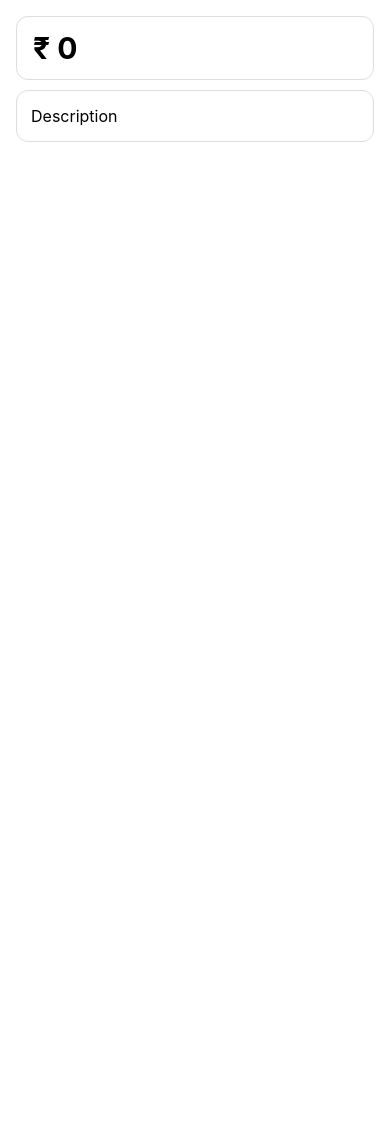
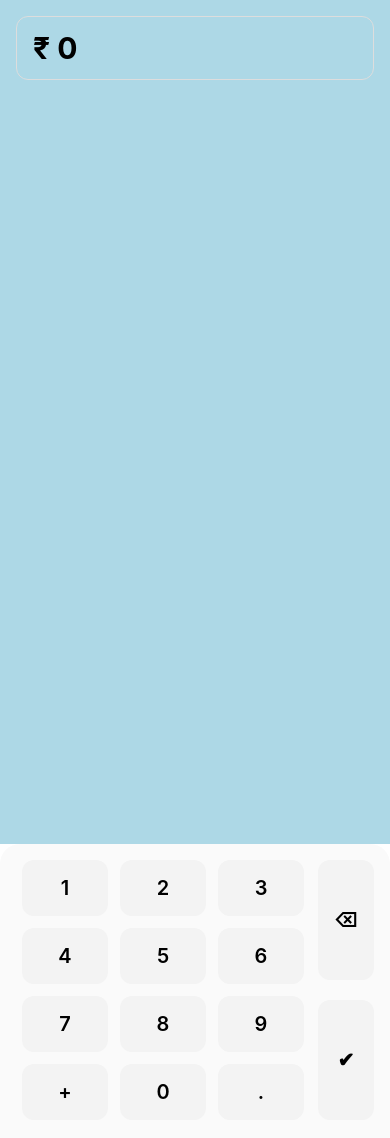
Before and after one commit to balachandarg-tw/custom-keyboard, a React Native app: screen / in a window 390 px wide. Shown: the top 1138 px of the page. Built offline with nearby package versions, Linux system fonts and the light colour scheme.

Commit message:
Refactored Custom Keyboard implementation

```diff
--- a/App.tsx
+++ b/App.tsx
@@ -10,7 +10,7 @@ import {
   SafeAreaProvider,
   useSafeAreaInsets,
 } from 'react-native-safe-area-context';
-import AmountInputScreen from "./src/js/AmountInputScreen.js";
+import AmountInputScreen from "./src/own/AmountInputScreen.js";
 
 function App() {
   const isDarkMode = useColorScheme() === 'dark';
--- a/src/js/AmountInputScreen.js
+++ b/src/js/AmountInputScreen.js
@@ -1,226 +1,210 @@
-import React, { useState, useRef, useEffect } from 'react';
-import {
-    View,
-    Text,
-    TextInput,
-    TouchableOpacity,
-    StyleSheet,
-    Animated,
-    Dimensions,
-    Pressable,
-} from 'react-native';
-
-const { height } = Dimensions.get('window');
-
-const MAIN_KEYS = [
-    ['1', '2', '3'],
-    ['4', '5', '6'],
-    ['7', '8', '9'],
-    ['+', '0', '.'],
-];
-
-export default function AmountInputScreen() {
-    const [expression, setExpression] = useState('');
-    const [amount, setAmount] = useState('0');
-    const [showKeyboard, setShowKeyboard] = useState(false);
-
-    const slideAnim = useRef(new Animated.Value(height)).current;
-
-    /* ---------------- Helpers ---------------- */
-    const getDecimalCount = (num) => {
-        const parts = num.split('.');
-        return parts[1] ? parts[1].length : 0;
-    };
-
-    const calculateAmount = (exp) => {
-        if (!exp) return '0';
-
-        // Remove trailing ".+" or "+"
-        let normalized = exp.replace(/\.\+$/, '');
-        if (normalized.endsWith('+')) normalized = normalized.slice(0, -1);
-
-        if (!normalized) return '0';
-
-        if (!normalized.includes('+')) return normalized;
-
-        return normalized
-            .split('+')
-            .filter(Boolean)
-            .reduce((sum, val) => sum + parseFloat(val), 0)
-            .toString();
-    };
-
-    /* ---------------- Keyboard Handling ---------------- */
-    const handleKeyPress = (key) => {
-        const lastChar = expression.slice(-1);
-        const parts = expression.split('+');
-        const currentPart = parts[parts.length - 1];
-
-        // Backspace
-        if (key === '⌫') {
-            const updated = expression.slice(0, -1);
-            setExpression(updated);
-            setAmount(calculateAmount(updated));
-            return;
-        }
-
-        // Tick closes keyboard
-        if (key === '✔') {
-            setShowKeyboard(false);
-            return;
-        }
-
-        // Prevent starting with . or +
-        if (!expression && (key === '.' || key === '+')) return;
-
-        // PLUS rules
-        if (key === '+') {
-            if (lastChar === '+' || lastChar === '.') return;
-        }
-
-        // DOT rules
-        if (key === '.') {
-            if (lastChar === '+') return; // no dot after +
-            if (currentPart.includes('.')) return; // no consecutive dot
-            if (currentPart === '0') return; // block 0.
-            if (!/\d/.test(lastChar)) return; // must have a number before dot
-        }
-
-        // Decimal precision (only digits)
-        if (/\d/.test(key) && currentPart.includes('.')) {
-            if (getDecimalCount(currentPart) >= 2) return;
-        }
-
-        const updated = expression + key;
-        setExpression(updated);
-        setAmount(calculateAmount(updated));
-    };
-
-    /* ---------------- Keyboard Animation ---------------- */
-    useEffect(() => {
-        Animated.timing(slideAnim, {
-            toValue: showKeyboard ? 0 : height,
-            duration: 250,
-            useNativeDriver: true,
-        }).start();
-    }, [showKeyboard]);
-
-    /* ---------------- UI ---------------- */
-    return (
-        <View style={styles.container}>
-            <Pressable
-                style={{ flex: 1 }}
-                onPress={() => showKeyboard && setShowKeyboard(false)}
-            >
-                {/* Amount */}
-                <TouchableOpacity onPress={() => setShowKeyboard(true)}>
-                    <View style={styles.amountBox}>
-                        <Text style={styles.amountText}>₹ {amount}</Text>
-                    </View>
-                </TouchableOpacity>
-
-                {/* Description */}
-                <TextInput
-                    style={styles.description}
-                    placeholder="Description"
-                    value={expression}
-                    editable={false}
-                />
-            </Pressable>
-
-            {/* Custom Keyboard */}
-            <Animated.View
-                style={[styles.keyboard, { transform: [{ translateY: slideAnim }] }]}
-            >
-                <View style={{ flexDirection: 'row' }}>
-                    {/* Main keys */}
-                    <View style={{ flex: 1 }}>
-                        {MAIN_KEYS.map((row, rowIndex) => (
-                            <View key={rowIndex} style={styles.row}>
-                                {row.map((key) => (
-                                    <TouchableOpacity
-                                        key={key}
-                                        style={styles.key}
-                                        onPress={() => handleKeyPress(key)}
-                                    >
-                                        <Text style={styles.keyText}>{key}</Text>
-                                    </TouchableOpacity>
-                                ))}
-                            </View>
-                        ))}
-                    </View>
-
-                    {/* Side column */}
-                    <View style={styles.sideColumn}>
-                        <TouchableOpacity
-                            style={styles.sideKey}
-                            onPress={() => handleKeyPress('⌫')}
-                        >
-                            <Text style={styles.keyText}>⌫</Text>
-                        </TouchableOpacity>
-                        <TouchableOpacity
-                            style={styles.sideKey}
-                            onPress={() => handleKeyPress('✔')}
-                        >
-                            <Text style={styles.keyText}>✔</Text>
-                        </TouchableOpacity>
-                    </View>
-                </View>
-            </Animated.View>
-        </View>
-    );
-}
-
-/* ---------------- Styles ---------------- */
-const styles = StyleSheet.create({
-    container: { flex: 1, padding: 16, backgroundColor: '#fff' },
-    amountBox: {
-        height: 64,
-        borderWidth: 1,
-        borderColor: '#ddd',
-        borderRadius: 12,
-        justifyContent: 'center',
-        paddingHorizontal: 16,
-    },
-    amountText: { fontSize: 30, fontWeight: '700' },
-    description: {
-        marginTop: 10,
-        height: 52,
-        borderWidth: 1,
-        borderColor: '#ddd',
-        borderRadius: 12,
-        paddingHorizontal: 14,
-        fontSize: 16,
-    },
-    keyboard: {
-        position: 'absolute',
-        left: 0,
-        right: 0,
-        bottom: 0,
-        padding: 16,
-        backgroundColor: '#fafafa',
-        borderTopLeftRadius: 20,
-        borderTopRightRadius: 20,
-    },
-    row: { flexDirection: 'row', marginBottom: 12 },
-    key: {
-        flex: 1,
-        marginHorizontal: 6,
-        height: 56,
-        backgroundColor: '#f3f3f3',
-        borderRadius: 12,
-        justifyContent: 'center',
-        alignItems: 'center',
-    },
-    keyText: { fontSize: 20, fontWeight: '600' },
-    sideColumn: { justifyContent: 'space-between', marginLeft: 8 },
-    sideKey: {
-        width: 56,
-        height: 120,
-        backgroundColor: '#f3f3f3',
-        borderRadius: 12,
-        justifyContent: 'center',
-        alignItems: 'center',
-        marginBottom: 12,
-    },
-});
+// import React, { useState, useRef, useEffect } from 'react';
+// import {
+//     View,
+//     Text,
+//     TextInput,
+//     TouchableOpacity,
+//     StyleSheet,
+//     Animated,
+//     Pressable,
+// } from 'react-native';
+//
+// const KEYBOARD_HEIGHT = 320;
+//
+// const MAIN_KEYS = [
+//     ['1', '2', '3'],
+//     ['4', '5', '6'],
+//     ['7', '8', '9'],
+//     ['+', '0', '.'],
+// ];
+//
+// export default function AmountInputScreen() {
+//     const [expression, setExpression] = useState('');
+//     const [amount, setAmount] = useState('0');
+//     const [showKeyboard, setShowKeyboard] = useState(false);
+//
+//     const slideAnim = useRef(new Animated.Value(KEYBOARD_HEIGHT)).current;
+//
+//
+//     const getDecimalCount = (num) =>
+//         num.includes('.') ? num.split('.')[1].length : 0;
+//
+//     const calculateAmount = (exp) => {
+//         if (!exp) return '0';
+//
+//         let normalized = exp.replace(/[.+]$/, '');
+//         if (!normalized) return '0';
+//
+//         return normalized
+//             .split('+')
+//             .filter(Boolean)
+//             .reduce((sum, val) => sum + parseFloat(val), 0)
+//             .toString();
+//     };
+//
+//
+//     const handleKeyPress = (key) => {
+//         const lastChar = expression.slice(-1);
+//         const parts = expression.split('+');
+//         const currentPart = parts[parts.length - 1];
+//
+//         if (key === '✔') {
+//             setShowKeyboard(false);
+//             return;
+//         }
+//
+//         if (key === '⌫') {
+//             const updated = expression.slice(0, -1);
+//             setExpression(updated);
+//             setAmount(calculateAmount(updated));
+//             return;
+//         }
+//
+//         if (!expression && (key === '.' || key === '+')) return;
+//
+//         if (key === '+') {
+//             if (lastChar === '+' || lastChar === '.') return;
+//         }
+//
+//         if (key === '.') {
+//             if (lastChar === '+') return;
+//             if (currentPart.includes('.')) return;
+//             if (!/\d/.test(lastChar)) return;
+//         }
+//
+//         if (/\d/.test(key) && currentPart.includes('.')) {
+//             if (getDecimalCount(currentPart) >= 2) return;
+//         }
+//
+//         const updated = expression + key;
+//         setExpression(updated);
+//         setAmount(calculateAmount(updated));
+//     };
+//
+//     useEffect(() => {
+//         Animated.timing(slideAnim, {
+//             toValue: showKeyboard ? 0 : KEYBOARD_HEIGHT,
+//             duration: 220,
+//             useNativeDriver: true,
+//         }).start();
+//     }, [showKeyboard]);
+//
+//     return (
+//         <View style={styles.container}>
+//             {showKeyboard && (
+//                 <Pressable
+//                     style={StyleSheet.absoluteFill}
+//                     onPress={() => setShowKeyboard(false)}
+//                 />
+//             )}
+//
+//             <TouchableOpacity onPress={() => setShowKeyboard(true)}>
+//                 <View style={styles.amountBox}>
+//                     <Text style={styles.amountText}>₹ {amount}</Text>
+//                 </View>
+//             </TouchableOpacity>
+//
+//             <TextInput
+//                 style={styles.description}
+//                 value={expression}
+//                 placeholder="Description"
+//                 editable={false}
+//             />
+//
+//             <Animated.View
+//                 style={[
+//                     styles.keyboard,
+//                     { transform: [{ translateY: slideAnim }] },
+//                 ]}
+//             >
+//                 <View style={{ flexDirection: 'row' }}>
+//                     <View style={{ flex: 1 }}>
+//                         {MAIN_KEYS.map((row, rowIndex) => (
+//                             <View key={rowIndex} style={styles.row}>
+//                                 {row.map((key) => (
+//                                     <TouchableOpacity
+//                                         key={key}
+//                                         style={styles.key}
+//                                         onPress={() => handleKeyPress(key)}
+//                                     >
+//                                         <Text style={styles.keyText}>{key}</Text>
+//                                     </TouchableOpacity>
+//                                 ))}
+//                             </View>
+//                         ))}
+//                     </View>
+//
+//                     <View style={styles.sideColumn}>
+//                         <TouchableOpacity
+//                             style={styles.sideKey}
+//                             onPress={() => handleKeyPress('⌫')}
+//                         >
+//                             <Text style={styles.keyText}>⌫</Text>
+//                         </TouchableOpacity>
+//
+//                         <TouchableOpacity
+//                             style={styles.sideKey}
+//                             onPress={() => handleKeyPress('✔')}
+//                         >
+//                             <Text style={styles.keyText}>✔</Text>
+//                         </TouchableOpacity>
+//                     </View>
+//                 </View>
+//             </Animated.View>
+//         </View>
+//     );
+// }
+//
+// const styles = StyleSheet.create({
+//     container: { flex: 1, padding: 16, backgroundColor: '#fff' },
+//     amountBox: {
+//         height: 64,
+//         borderWidth: 1,
+//         borderColor: '#ddd',
+//         borderRadius: 12,
+//         justifyContent: 'center',
+//         paddingHorizontal: 16,
+//     },
+//     amountText: { fontSize: 30, fontWeight: '700' },
+//     description: {
+//         marginTop: 10,
+//         height: 52,
+//         borderWidth: 1,
+//         borderColor: '#ddd',
+//         borderRadius: 12,
+//         paddingHorizontal: 14,
+//         fontSize: 16,
+//     },
+//     keyboard: {
+//         position: 'absolute',
+//         left: 0,
+//         right: 0,
+//         bottom: 0,
+//         height: KEYBOARD_HEIGHT,
+//         padding: 16,
+//         backgroundColor: '#fafafa',
+//         borderTopLeftRadius: 20,
+//         borderTopRightRadius: 20,
+//     },
+//     row: { flexDirection: 'row', marginBottom: 12 },
+//     key: {
+//         flex: 1,
+//         marginHorizontal: 6,
+//         height: 56,
+//         backgroundColor: '#f3f3f3',
+//         borderRadius: 12,
+//         justifyContent: 'center',
+//         alignItems: 'center',
+//     },
+//     keyText: { fontSize: 20, fontWeight: '600' },
+//     sideColumn: { justifyContent: 'space-between', marginLeft: 8 },
+//     sideKey: {
+//         width: 56,
+//         height: 120,
+//         backgroundColor: '#f3f3f3',
+//         borderRadius: 12,
+//         justifyContent: 'center',
+//         alignItems: 'center',
+//         marginBottom: 12,
+//     },
+// });
--- /dev/null
+++ b/src/own/AmountInputScreen.js
@@ -0,0 +1,50 @@
+import React from 'react';
+import { View, Text, TouchableOpacity, StyleSheet, Pressable } from 'react-native';
+import CustomKeyboard from "./CustomKeyboard";
+import { useKeyboardLogic } from "./useCustomKeyboardLogic";
+
+export default function AmountInputScreen() {
+    const {
+        expression,
+        amount,
+        showKeyboard,
+        setShowKeyboard,
+        slideAnim,
+        handleKeyPress,
+        showExpression
+    } = useKeyboardLogic();
+
+    return (
+        <View style={styles.container}>
+            {showKeyboard && (
+                <Pressable
+                    style={StyleSheet.absoluteFill}
+                    onPress={() => setShowKeyboard(false)}
+                />
+            )}
+
+            <TouchableOpacity onPress={() => setShowKeyboard(true)}>
+                <View style={styles.amountBox}>
+                    <Text style={styles.amountText}>₹ {amount}</Text>
+                </View>
+            </TouchableOpacity>
+
+            {showExpression && <Text style={styles.expression}>{expression}</Text>}
+
+            <CustomKeyboard
+                slideAnim={slideAnim}
+                onKeyPress={handleKeyPress}
+            />
+        </View>
+    );
+}
+
+const styles = StyleSheet.create({
+    container: { flex: 1, padding: 16, backgroundColor: '#ADD8E6' },
+    amountBox: {
+        height: 64, borderWidth: 1, borderColor: '#ddd',
+        borderRadius: 12, justifyContent: 'center', paddingHorizontal: 16,
+    },
+    amountText: { fontSize: 30, fontWeight: '700' },
+    expression: { fontSize: 24, color: 'gray', marginBottom: 20 },
+});
--- /dev/null
+++ b/src/own/CustomKeyboard.js
@@ -0,0 +1,86 @@
+import React from 'react';
+import { View, Text, TouchableOpacity, Animated, StyleSheet } from 'react-native';
+
+export const KEYBOARD_HEIGHT = 320;
+
+const INPUT_KEYS = [
+    ['1', '2', '3'],
+    ['4', '5', '6'],
+    ['7', '8', '9'],
+    ['+', '0', '.'],
+];
+
+const CustomKeyboard = ({ slideAnim, onKeyPress }) => {
+    return (
+        <Animated.View
+            style={[
+                styles.keyboard,
+                { transform: [{ translateY: slideAnim }] },
+            ]}
+        >
+            <View style={{ flexDirection: 'row' }}>
+                <View style={{ flex: 1 }}>
+                    {INPUT_KEYS.map((row, rowIndex) => (
+                        <View key={rowIndex} style={styles.keyRow}>
+                            {row.map((key) => (
+                                <TouchableOpacity
+                                    key={key}
+                                    style={styles.key}
+                                    onPress={() => onKeyPress(key)}
+                                >
+                                    <Text style={styles.keyText}>{key}</Text>
+                                </TouchableOpacity>
+                            ))}
+                        </View>
+                    ))}
+                </View>
+
+                <View style={styles.sideColumn}>
+                    <TouchableOpacity style={styles.sideKey} onPress={() => onKeyPress('⌫')}>
+                        <Text style={styles.keyText}>⌫</Text>
+                    </TouchableOpacity>
+                    <TouchableOpacity style={[styles.sideKey, styles.doneKey]} onPress={() => onKeyPress('✔')}>
+                        <Text style={styles.keyText}>✔</Text>
+                    </TouchableOpacity>
+                </View>
+            </View>
+        </Animated.View>
+    );
+};
+
+const styles = StyleSheet.create({
+    keyboard: {
+        position: 'absolute',
+        left: 0,
+        right: 0,
+        bottom: 0,
+        height: KEYBOARD_HEIGHT,
+        padding: 16,
+        backgroundColor: '#fafafa',
+        borderTopLeftRadius: 20,
+        borderTopRightRadius: 20,
+    },
+    keyRow: {flexDirection: 'row', marginBottom: 12},
+    key: {
+        flex: 1,
+        marginHorizontal: 6,
+        height: 56,
+        backgroundColor: '#f3f3f3',
+        borderRadius: 12,
+        justifyContent: 'center',
+        alignItems: 'center',
+    },
+    keyText: {fontSize: 20, fontWeight: '600'},
+    sideColumn: { justifyContent: 'space-between', marginLeft: 8 },
+    sideKey: {
+        width: 56,
+        height: 120,
+        backgroundColor: '#f3f3f3',
+        borderRadius: 12,
+        justifyContent: 'center',
+        alignItems: 'center',
+        marginBottom: 12,
+    },
+});
+
+export default CustomKeyboard;
--- /dev/null
+++ b/src/own/useCustomKeyboardLogic.js
@@ -0,0 +1,85 @@
+import { useState, useRef, useEffect } from 'react';
+import { Animated } from 'react-native';
+
+export const KEYBOARD_HEIGHT = 320;
+
+export const useKeyboardLogic = () => {
+    const [expression, setExpression] = useState('');
+    const [amount, setAmount] = useState('0');
+    const [showKeyboard, setShowKeyboard] = useState(false);
+
+    const slideAnim = useRef(new Animated.Value(KEYBOARD_HEIGHT)).current;
+
+    const getDecimalCount = (num) =>
+        num.includes('.') ? num.split('.')[1].length : 0;
+
+    const calculateAmount = (exp) => {
+        if (!exp) return '0';
+        let normalized = exp.replace(/[.+]$/, '');
+        if (!normalized) return '0';
+        return normalized
+            .split('+')
+            .filter(Boolean)
+            .reduce((sum, val) => sum + parseFloat(val), 0)
+            .toString();
+    };
+
+    const showExpression = expression.includes('+');
+
+
+    const handleKeyPress = (key) => {
+        const lastChar = expression.slice(-1);
+        const parts = expression.split('+');
+        const currentPart = parts[parts.length - 1];
+
+        if (key === '✔') {
+            setShowKeyboard(false);
+            return;
+        }
+
+        if (key === '⌫') {
+            const updated = expression.slice(0, -1);
+            setExpression(updated);
+            setAmount(calculateAmount(updated));
+            return;
+        }
+
+        if (!expression && (key === '.' || key === '+')) return;
+
+        if (key === '+') {
+            if (lastChar === '+' || lastChar === '.') return;
+        }
+
+        if (key === '.') {
+            if (lastChar === '+') return;
+            if (currentPart.includes('.')) return;
+            if (!/\d/.test(lastChar)) return;
+        }
+
+        if (/\d/.test(key) && currentPart.includes('.')) {
+            if (getDecimalCount(currentPart) >= 2) return;
+        }
+
+        const updated = expression + key;
+        setExpression(updated);
+        setAmount(calculateAmount(updated));
+    };
+
+    useEffect(() => {
+        Animated.timing(slideAnim, {
+            toValue: showKeyboard ? 0 : KEYBOARD_HEIGHT,
+            duration: 220,
+            useNativeDriver: true,
+        }).start();
+    }, [showKeyboard]);
+
+    return {
+        expression,
+        amount,
+        showKeyboard,
+        setShowKeyboard,
+        slideAnim,
+        handleKeyPress,
+        showExpression
+    };
+};
```
